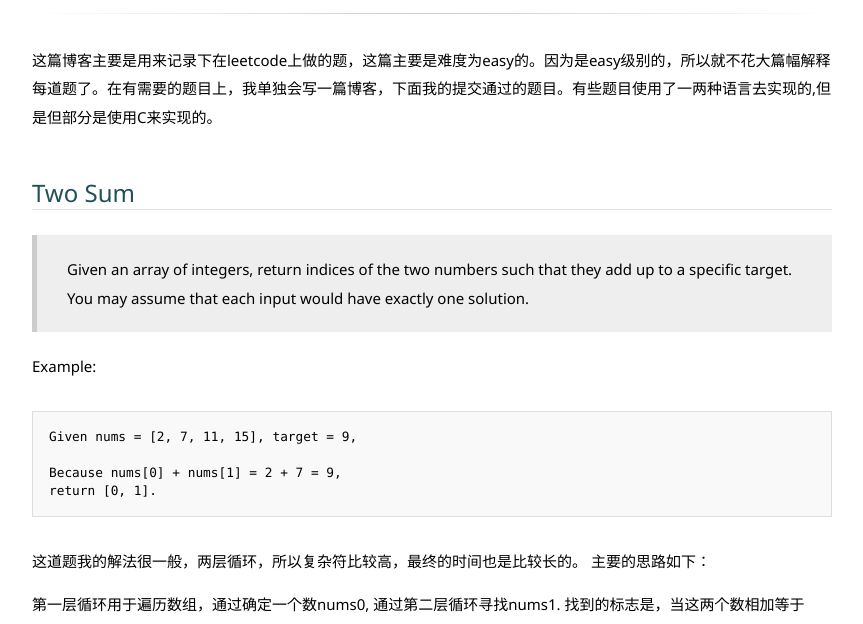
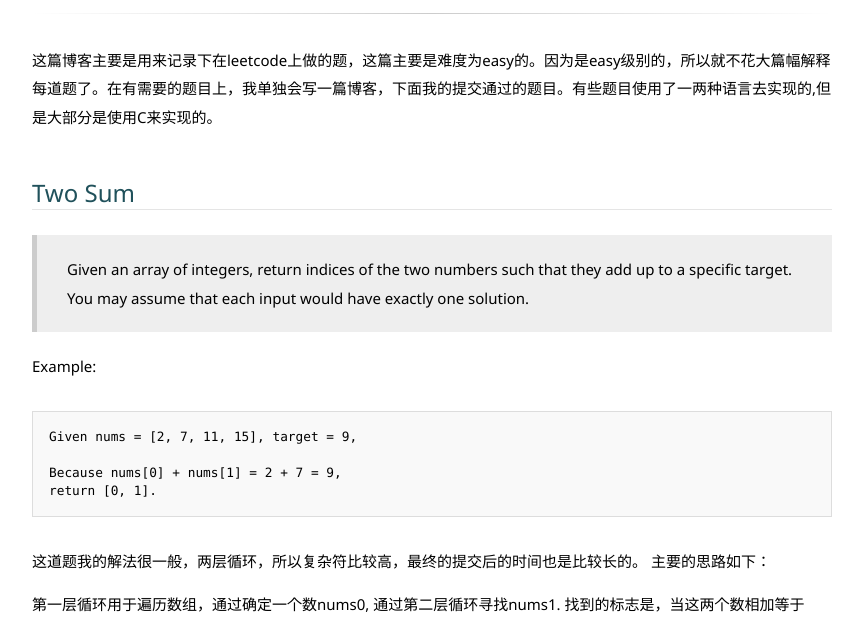
Before and after one commit to JesseEisen/JesseEisen.github.io, a Jekyll site: the page built from _posts/2016-08-02-leetcode.md, in a window 1280 px wide and 900 px high. Shown: the part 264-888 px from the top of the window, without its empty margins (208-1071 px from the left). Built offline with Jekyll 4.4.1, drawn with Linux system fonts in a browser that asks for light colours; some web fonts are replaced.

Commit message:
fix post error

````diff
--- a/_posts/2016-08-02-leetcode.md
+++ b/_posts/2016-08-02-leetcode.md
@@ -3,7 +3,7 @@ title: LeetCode OJ ——Easy Mode
 updated: 2016-08-02 19:00
 ---
 
-这篇博客主要是用来记录下在leetcode上做的题，这篇主要是难度为easy的。因为是easy级别的，所以就不花大篇幅解释每道题了。在有需要的题目上，我单独会写一篇博客，下面我的提交通过的题目。有些题目使用了一两种语言去实现的,但是但部分是使用C来实现的。
+这篇博客主要是用来记录下在leetcode上做的题，这篇主要是难度为easy的。因为是easy级别的，所以就不花大篇幅解释每道题了。在有需要的题目上，我单独会写一篇博客，下面我的提交通过的题目。有些题目使用了一两种语言去实现的,但是大部分是使用C来实现的。
 
 ## Two Sum
 
@@ -19,7 +19,7 @@ Because nums[0] + nums[1] = 2 + 7 = 9,
 return [0, 1].
 ```
 
-这道题我的解法很一般，两层循环，所以复杂符比较高，最终的时间也是比较长的。 主要的思路如下：
+这道题我的解法很一般，两层循环，所以复杂符比较高，最终的提交后的时间也是比较长的。 主要的思路如下：
 
 第一层循环用于遍历数组，通过确定一个数nums0, 通过第二层循环寻找nums1. 找到的标志是，当这两个数相加等于target，并且下标不一样即可。
 
@@ -102,6 +102,7 @@ bool isPowerOfTwo(int n) {
 	return 0;
 }
 ```
+
 ## Power of Three
 
 > Given an integer, write a function to determine if it is a power of three.
````
